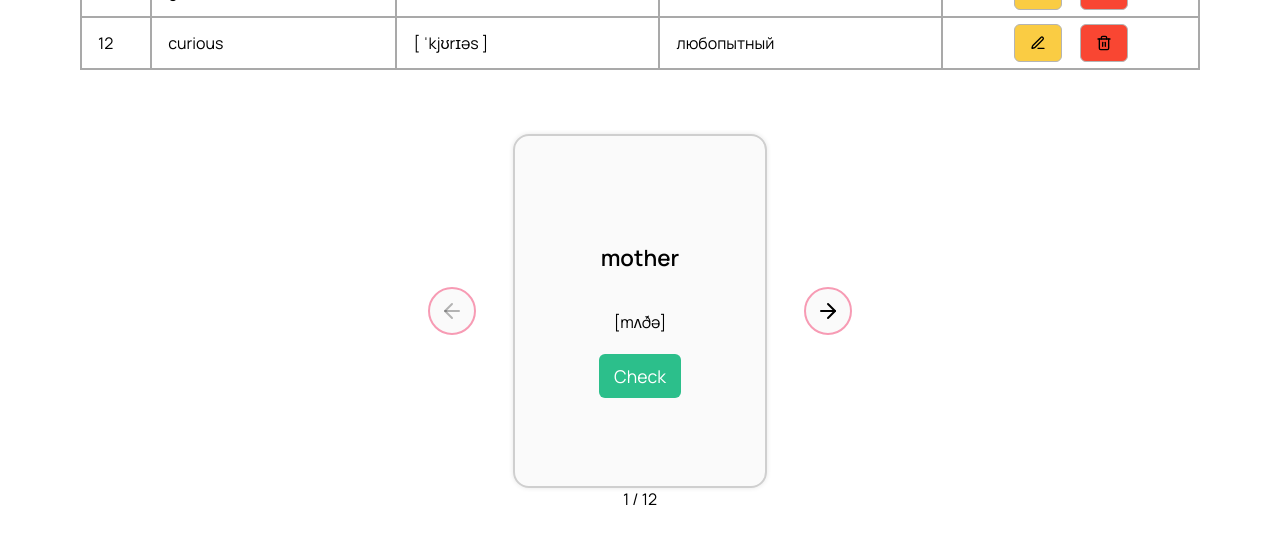
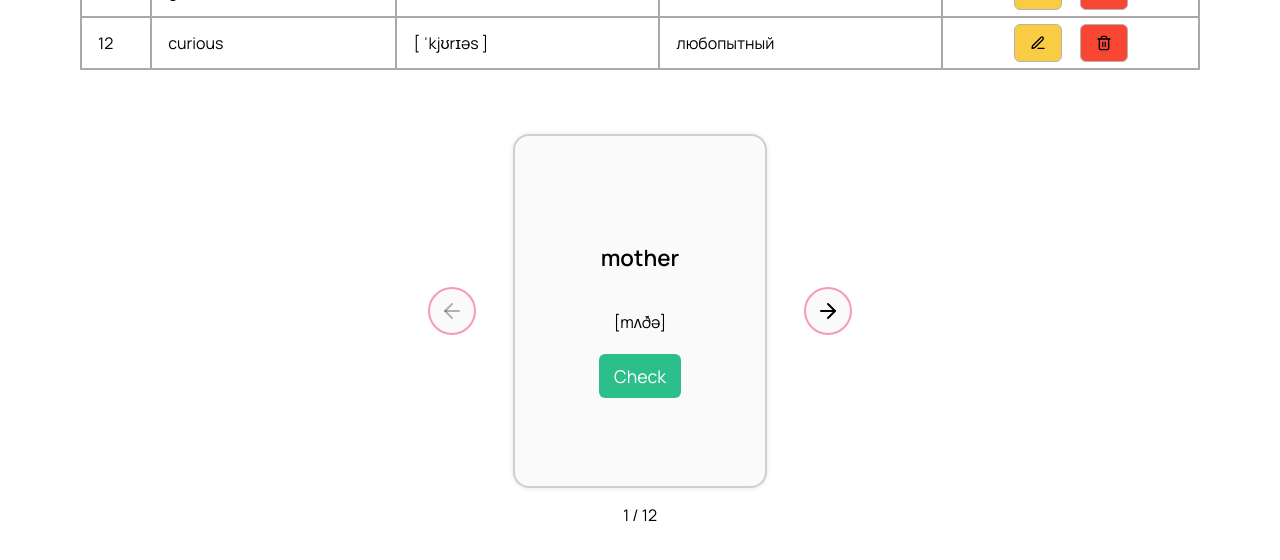
Before and after one commit to takaza-codes/learning-language-app, a React (Create React App) app: page / in a window 1280 px wide. Shown: the part 662-1222 px from the top of the page. Built offline with nearby package versions, Linux system fonts and the light colour scheme.

Commit message:
style fixes

```diff
--- a/src/components/WordCards/WordCards.module.scss
+++ b/src/components/WordCards/WordCards.module.scss
@@ -4,6 +4,7 @@
   display: flex;
   flex-flow: column nowrap;
   align-items: center;
+  row-gap: 1rem;
 
   .cardsContainer {
     margin-top: 4rem;
@@ -57,8 +58,4 @@
       text-align: center;
     }
   }
-
-  .progressBar {
-    display: block;
-  }
 }
```
